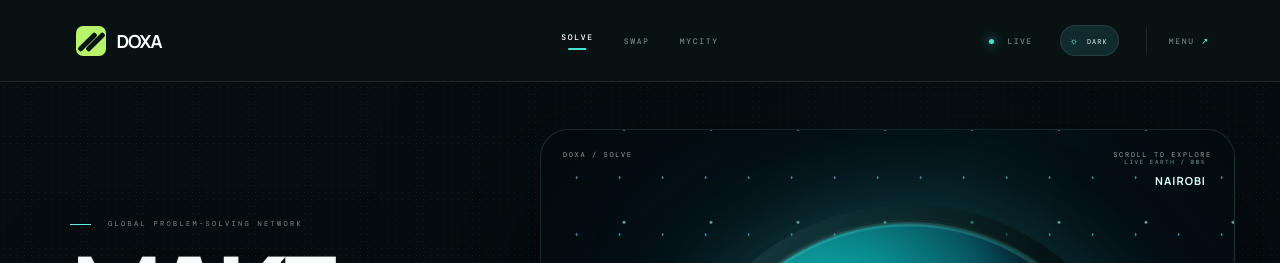
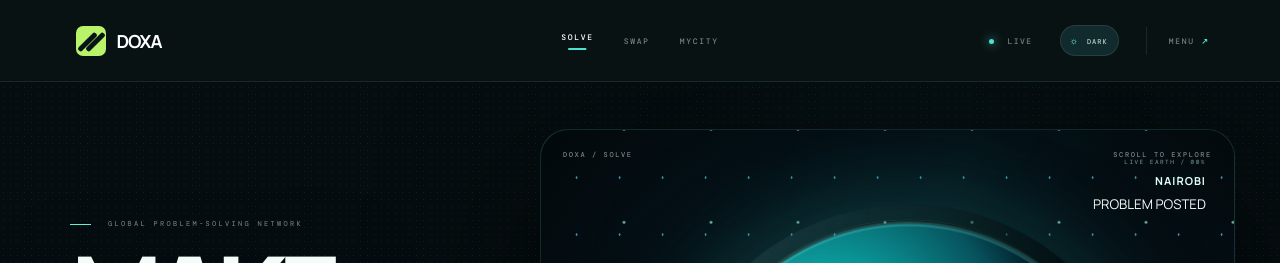
Before and after one commit to joshuabaraka1233-a11y/Doxa, a Next.js app: page / in a window 1280 px wide. Shown: the top 263 px of the page. Built offline with nearby package versions, Linux system fonts and the light colour scheme; a web font is replaced by a local one.

Commit message:
Match Claude-style cinematic globe progression and scroll chapters

```diff
--- a/app/page.tsx
+++ b/app/page.tsx
@@ -34,11 +34,13 @@ function Figure({progress=0}:{progress?:number}){
    const land=(nx>-0.05&&nx<0.55&&ny>-0.2&&ny<0.5)||(nx<-0.35&&nx>-0.8&&ny>-0.55&&ny<0.15)||(nx>0.25&&nx<0.75&&ny>-0.65&&ny<-0.2)||(nx<-0.1&&nx<0.35&&ny>0.25&&ny<0.72);
    return {x,y,inside,land};
  });
- const cityOffset=progress*360;
+ const cityOffset=progress<.34?progress*85:progress<.68?85+(progress-.34)*105:120+(progress-.68)*150;
+ const scale=1+progress*.32;
+ const shiftX=progress<.34?0:progress<.68?-5:-11;
  return <div className="globe-stage" aria-hidden="true">
    <div className="globe-stars"/>
    <div className="globe-halo"/>
-   <div className="globe-wrap" style={{transform:`translate(-50%,-50%) rotateY(${cityOffset}deg)`}}>
+   <div className="globe-wrap" style={{transform:`translate(calc(-50% + ${shiftX}vw),-50%) rotateY(${cityOffset}deg) scale(${scale})`}}>
     <div className="globe-sphere">
       <svg viewBox="0 0 100 100" className="globe-svg">
        <defs><radialGradient id="ocean" cx="32%" cy="28%"><stop offset="0%" stopColor="#48f0df"/><stop offset="38%" stopColor="#0b9a9b"/><stop offset="78%" stopColor="#07545f"/><stop offset="100%" stopColor="#031c27"/></radialGradient><filter id="glow"><feGaussianBlur stdDeviation="1.4"/></filter></defs>
@@ -57,7 +59,7 @@ function Figure({progress=0}:{progress?:number}){
     </div>
     <div className="orbit-ring"><i/></div>
    </div>
-   <div className="globe-caption"><span>LIVE EARTH / {Math.round(progress*100).toString().padStart(2,"0")}%</span><b>{progress<.34?"NAIROBI":progress<.68?"LONDON":"TOKYO"}</b></div>
+   <div className="globe-caption"><span>LIVE EARTH / {Math.round(progress*100).toString().padStart(2,"0")}%</span><b>{progress<.34?"NAIROBI":progress<.68?"LONDON":"TOKYO"}</b><small>{progress<.34?"PROBLEM POSTED":progress<.68?"RESOURCES FIND IT":"ACTION BECOMES PROOF"}</small></div>
    <div className="globe-side-note">PROBLEMS <i/> PEOPLE <i/> RESOURCES <i/> ACTION</div>
  </div>
 }
```
